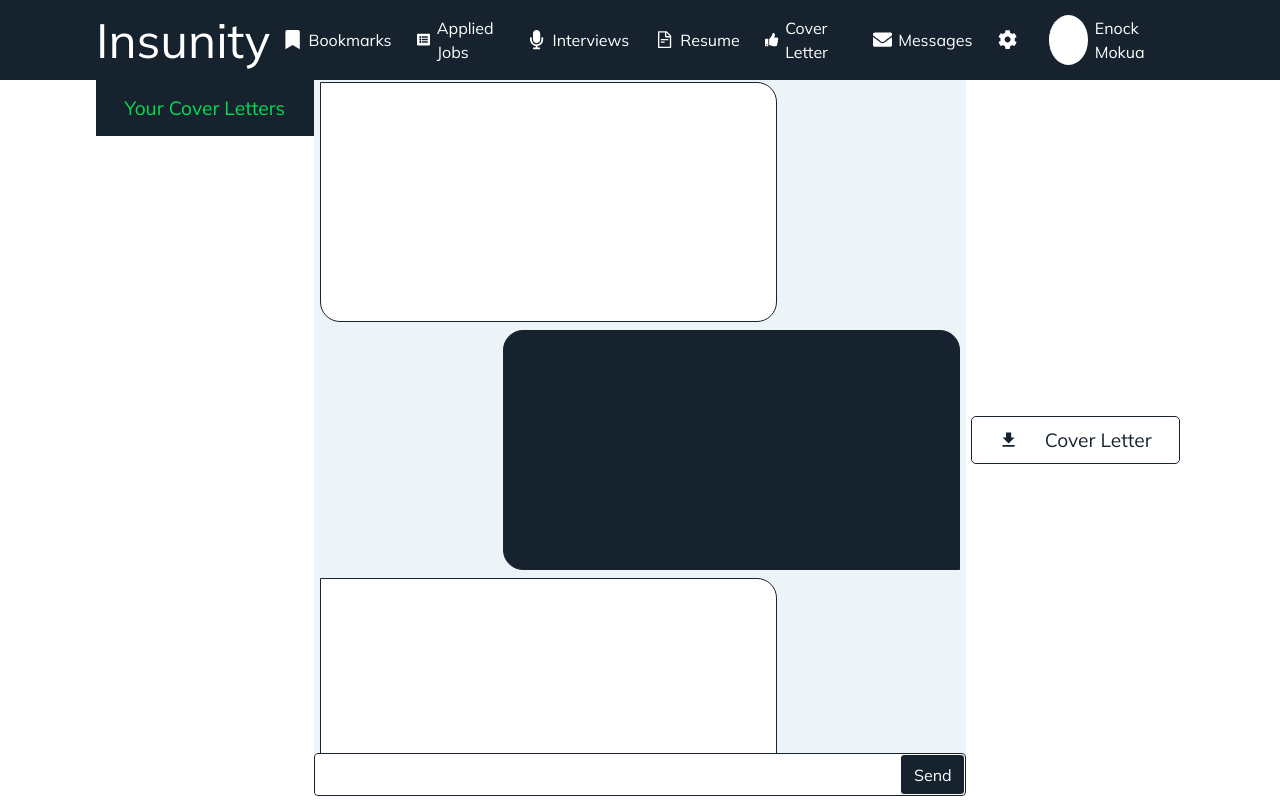
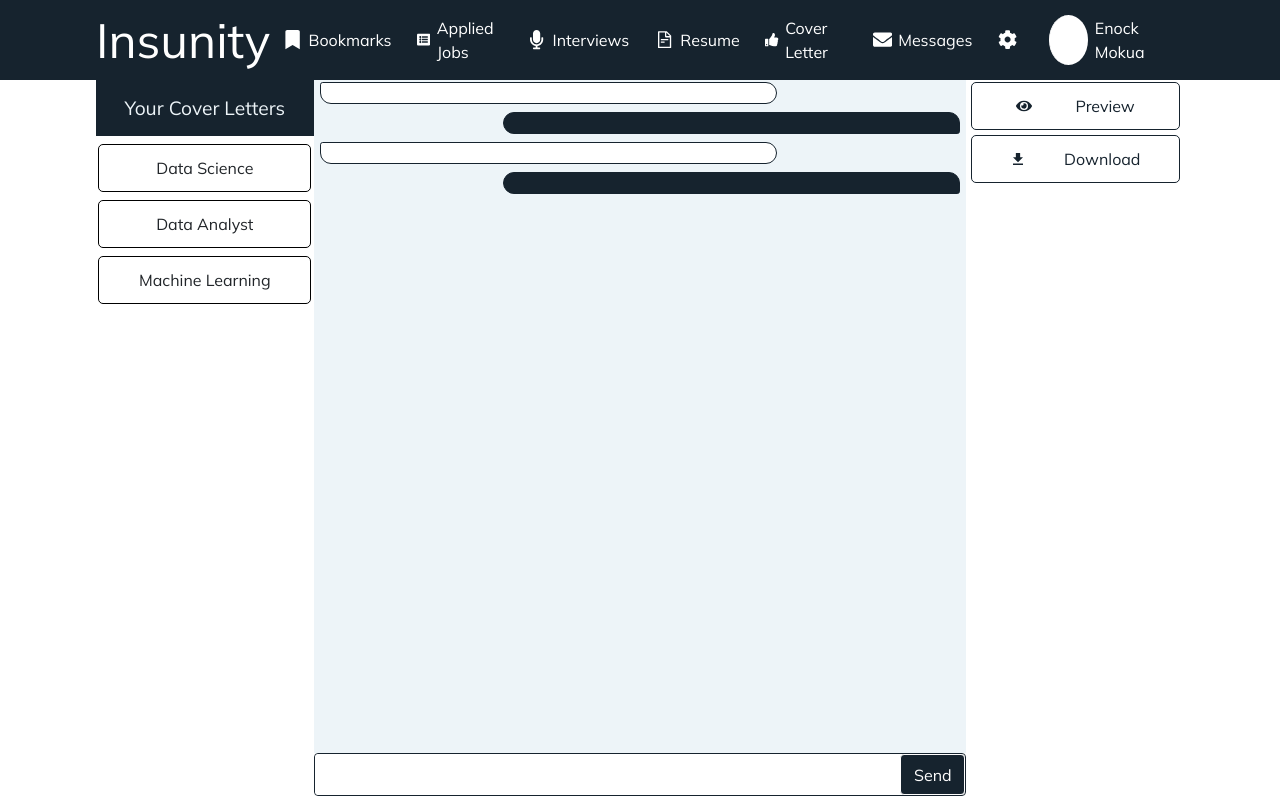
Before and after one commit to MokuaEnock/mboka, a React (Vite) app: page /seeker/cover in a window 1280 px wide. Built offline with nearby package versions, Linux system fonts and the light colour scheme; a small style sheet from the web is missing.

Commit message:
create the structure of cover letter section

```diff
--- a/src/Pages/seeker/cover/cover.css
+++ b/src/Pages/seeker/cover/cover.css
@@ -12,11 +12,30 @@
 #seeker-cover-1 > * {
   padding-left: 1%;
   padding-right: 1%;
+  margin-bottom: 1vh;
+}
+
+#seeker-cover-1 > p {
+  border: thin solid black;
+  height: 6vh;
+  width: 98%;
+  display: flex;
+  align-items: center;
+  justify-content: center;
+  text-align: center;
+  text-align: center;
+  border-radius: 5px;
+  cursor: pointer;
+}
+
+#seeker-cover-1 > p:hover {
+  background-color: var(--primary);
+  color: var(--secondary);
 }
 
 #seeker-c1-header {
   background-color: var(--primary);
-  color: var(--four);
+  color: var(--secondary);
   height: 7vh;
   width: 100%;
   display: flex;
@@ -52,24 +71,25 @@
 }
 
 .ai-chat {
-  width: 70%;
-  height: 30vh;
+  max-width: 70%;
+  min-width: 10%;
+  padding: 10px;
   border: thin solid var(--primary);
   background-color: white;
-  border-radius: 0px 20px 20px;
+  border-radius: 5px 20px 20px;
   margin-left: 1%;
-  padding: 10px;
 }
 
 .human-chat {
-  width: 70%;
-  height: 30vh;
+  max-width: 70%;
+  min-width: 10%;
+  min-height: 2vh;
+  padding: 10px;
   border: thin solid var(--primary);
   background-color: var(--primary);
   color: var(--secondary);
-  padding: 10px;
-  margin: 29%;
-  border-radius: 20px 20px 0px;
+  border-radius: 20px 20px 5px;
+  margin-left: 29%;
 }
 
 #seeker-c2-form {
@@ -110,8 +130,12 @@
   display: flex;
   flex-direction: column;
   align-items: center;
-  justify-content: center;
-  text-align: center;
+  justify-content: flex-start;
+}
+
+#seeker-cover-3 > * {
+  margin-bottom: .5vh;
+  margin-top: 0.2vh;
 }
 
 #seeker-cover-3 > button {
@@ -129,10 +153,11 @@
 }
 
 #seeker-cover-3 > button > * {
-  font-size: 1.2rem;
+  font-size: 1rem;
 }
 
 #seeker-cover-3 > button:hover {
-  background-color: var(--four);
-  border: 2px solid var(--four);
+  background-color: var(--primary);
+  border: 2px solid var(--primary);
+  color: var(--secondary);
 }
--- a/src/Pages/seeker/cover/cover.jsx
+++ b/src/Pages/seeker/cover/cover.jsx
@@ -2,6 +2,7 @@ import "./cover.css";
 import SeekerHeader from "../../../Components/seeker/header/header";
 
 import { IoMdDownload } from "react-icons/io";
+import { FaEye } from "react-icons/fa";
 
 export default function SeekerCover() {
   function Container() {
@@ -10,15 +11,17 @@ export default function SeekerCover() {
         <section className="seeker-resumes">
           <aside id="seeker-cover-1">
             <span id="seeker-c1-header">Your Cover Letters</span>
-            <div></div>
+            <p>Data Science</p>
+            <p>Data Analyst</p>
+            <p>Machine Learning</p>
           </aside>
 
           <div id="seeker-cover-2">
             <div id="seeker-c2-cont">
-              <div className="ai-chat"></div>
-              <div className="human-chat"></div>
-              <div className="ai-chat"></div>
-              <div className="human-chat"></div>
+              <p className="ai-chat"></p>
+              <p className="human-chat"></p>
+              <p className="ai-chat"></p>
+              <p className="human-chat"></p>
             </div>
             <form id="seeker-c2-form">
               <input type="text" />
@@ -28,8 +31,13 @@ export default function SeekerCover() {
 
           <aside id="seeker-cover-3">
             <button>
+              <FaEye />
+              <p>Preview</p>
+            </button>
+
+            <button>
               <IoMdDownload />
-              <p>Cover Letter</p>
+              <p>Download</p>
             </button>
           </aside>
         </section>
```
